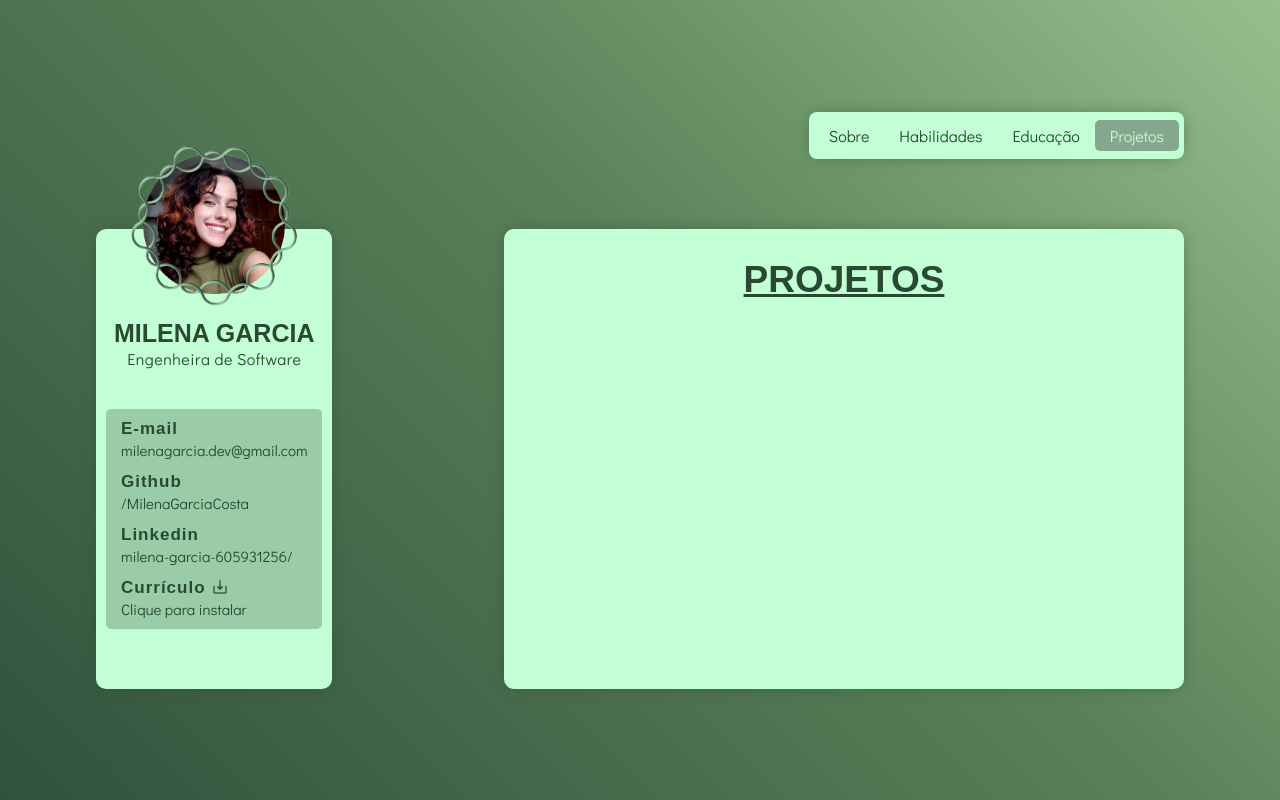
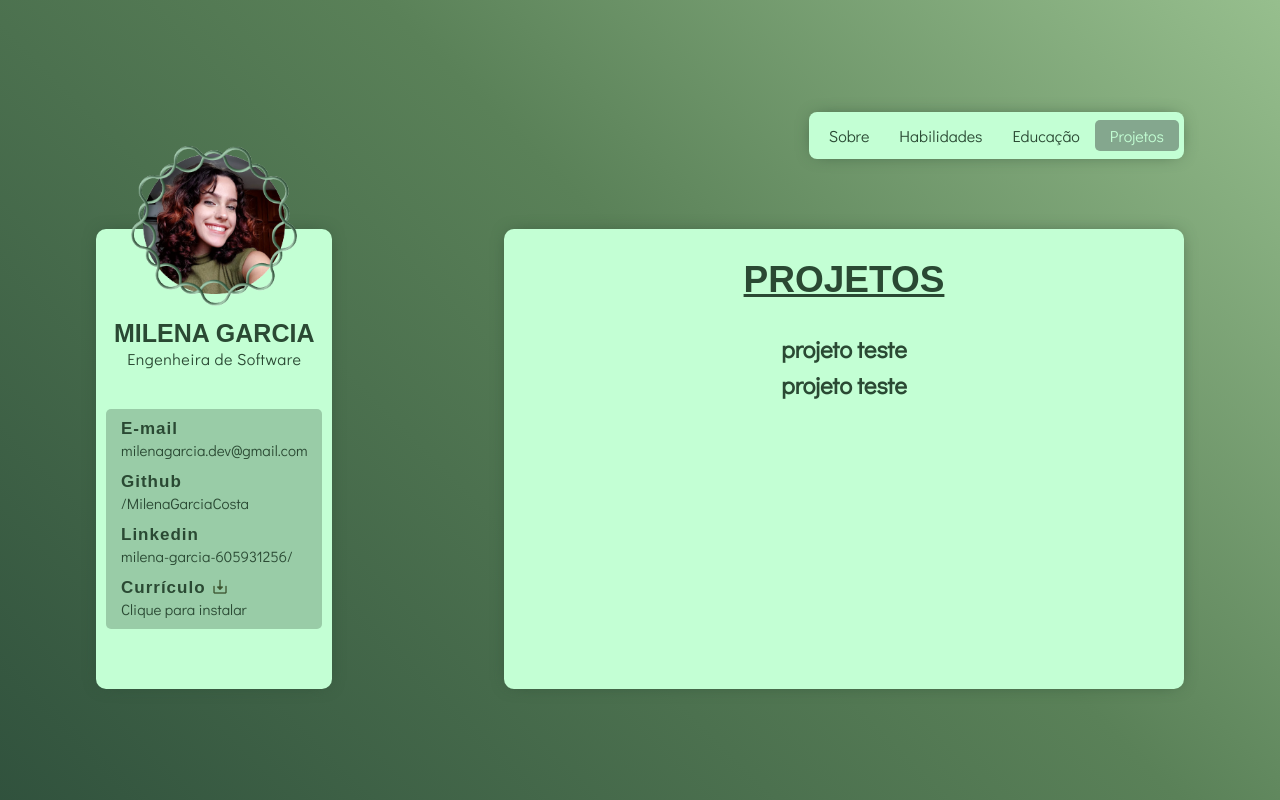
Before and after one commit to MilenaGarciaCosta/portfolio-remastered, a React (Vite) app in the folder portfolio/: page /projetos in a window 1280 px wide. Built offline with nearby package versions, Linux system fonts and the light colour scheme; a web font is replaced by a local one.

Commit message:
iniciando mapeamento de projetos

```diff
--- /dev/null
+++ b/portfolio/src/components/PopupProjetos.jsx
@@ -0,0 +1,30 @@
+import "../styles/popup_projeto.css"
+import { Link } from "react-router-dom";
+
+const PopupProjetos = ({ projeto, onClose }) => {
+    if (!projeto) return null;
+
+    return (
+        <>
+            <div id="fechar_popup_container">
+                <button id="fechar_popup_btn" onClick={onClose}> X </button>
+            </div>
+            <div id="projeto_container">
+                <div id="aside_left_projeto">
+                    <h1 id="titulo_projeto">{projeto.titulo}</h1>
+                    <img src={projeto.imagem} alt="Foto do projeto" />
+                    <h4 id="tecnologias_projeto">{projeto.tecnologias}</h4>
+                    <Link to={projeto.link} id="link_projeto"></Link>
+                </div>
+
+                <div id="aside_right_projeto">
+                    <p id="descricao_projeto">
+                        {projeto.descricao}
+                    </p>
+                </div>
+            </div>
+        </>
+    )
+}
+
+export default PopupProjetos
--- /dev/null
+++ b/portfolio/src/data/ProjetosData.jsx
@@ -0,0 +1,20 @@
+const ProjetosData =[
+    {
+        id: 1,
+        titulo: 'projeto teste',
+        imagem: '../assets/foto-perfil.png',
+        tecnologias: 'muitas',
+        link: 'https//afs.com',
+        descricao: 'Um projeto para teste apenas',
+    },
+    {
+        id: 2,
+        titulo: 'projeto teste',
+        imagem: '../assets/foto-perfil.png',
+        tecnologias: 'muitas',
+        link: 'https//afs.com',
+        descricao: 'Um projeto para teste apenas',
+    },
+]
+
+export default ProjetosData
--- a/portfolio/src/pages/Habilidades.jsx
+++ b/portfolio/src/pages/Habilidades.jsx
@@ -13,7 +13,7 @@ const Habilidades = () => {
         <PageWrap id="titulo_habilidades" titulo="Habilidades">
             <p>&nbsp;&nbsp;&nbsp;&nbsp; Gosto de explorar novas tecnologias e estou sempre estudando para evoluir como desenvolvedora. Aqui estão algumas das habilidades que venho aprimorando ao longo da minha jornada.</p>
             <section id="habilidades_container">
-                <div class="card_habilidade escuro">
+                <div className="card_habilidade escuro">
                     <div className="titulo_card_habilidade">
                         <img src={InglesIcon} alt="icone habilidade" />
                         <h4>Inglês como segunda língua</h4>
@@ -21,7 +21,7 @@ const Habilidades = () => {
                     <p>Inglês avançado como segunda língua, permitindo leitura, escrita e comunicação técnica.</p>
                 </div>
 
-                <div class="card_habilidade claro">
+                <div className="card_habilidade claro">
                 <div className="titulo_card_habilidade">
                         <img src={WebDev} alt="icone habilidade" />
                         <h4>Desenvolvimento web</h4>
@@ -29,7 +29,7 @@ const Habilidades = () => {
                     <p>Experiência com React, JavaScript, Node.js, Tailwind, HTML, CSS, Django etc.</p>
                 </div>
 
-                <div class="card_habilidade escuro">
+                <div className="card_habilidade escuro">
                 <div className="titulo_card_habilidade">
                         <img src={Branch} alt="icone habilidade" />
                         <h4>Versionamento de projetos</h4>
@@ -37,7 +37,7 @@ const Habilidades = () => {
                     <p>Utilizo Git e GitHub nos meus projetos, mantendo o controle de versões.</p>
                 </div>
 
-                <div class="card_habilidade grid claro">
+                <div className="card_habilidade grid claro">
                 <div className="titulo_card_habilidade">
                         <img src={Scrum} alt="icone habilidade" />
                         <h4>Metodologias ágeis</h4>
@@ -45,7 +45,7 @@ const Habilidades = () => {
                     <p>Familiaridade com Scrum e Kanban, aplicada em projetos acadêmicos.</p>
                 </div>
 
-                <div class="card_habilidade grid escuro">
+                <div className="card_habilidade grid escuro">
                 <div className="titulo_card_habilidade">
                         <img src={SqlLogo} alt="icone habilidade" />
                         <h4>Banco de Dados</h4>
@@ -53,7 +53,7 @@ const Habilidades = () => {
                     <p>Conhecimento em bancos relacionais e prática com SQL em projetos integrados ao back-end.</p>
                 </div>
 
-                <div class="card_habilidade grid claro">
+                <div className="card_habilidade grid claro">
                 <div className="titulo_card_habilidade">
                         <img src={OutrasTech} alt="icone habilidade" />
                         <h4>Outras Tecnologias</h4>
--- a/portfolio/src/pages/Projetos.jsx
+++ b/portfolio/src/pages/Projetos.jsx
@@ -1,9 +1,39 @@
 import PageWrap from "../layout/PageWrap.jsx"
+import "../styles/popup_projeto.css"
+import { useState } from "react"
+import ProjetosData from "../data/ProjetosData.jsx"
+import PopupProjetos from "../components/PopupProjetos.jsx"
 
-const Projetos =()=>{
-    return(
+const Projetos = () => {
+    const [projetoSelecionado, setprojetoSelecionado] = useState(null);
+
+    const handleAbrirPopup = (ProjetosData) => {
+        setprojetoSelecionado(ProjetosData);
+    };
+
+    const handleFecharPopup = () => {
+        setprojetoSelecionado(null);
+    };
+
+    return (
         <PageWrap id="titulo_projetos" titulo="Projetos">
+            <div id="projetos_mapeados_container">
+                {ProjetosData.map((projeto) => (
+                    <div
+                        key={projeto.id}
+                        onClick={() => handleAbrirPopup(projeto)}
+                        className="projeto_item"
+                    >
+                        <h2 className="projeto_titulo">{projeto.titulo}</h2>
+                    </div>
+                ))}
+            </div>
 
+            <section id="popup_projeto">
+                {projetoSelecionado && (
+                    <PopupProjetos project={projetoSelecionado} onClose={handleFecharPopup} />
+                )}
+            </section>
         </PageWrap>
     )
 }
--- /dev/null
+++ b/portfolio/src/styles/popup_projeto.css
@@ -0,0 +1,8 @@
+@import "../styles/main.css";
+
+#popup_projeto{
+    position: absolute;
+    top: 0;
+    left: 0;
+    background-color: aqua;
+}
```
